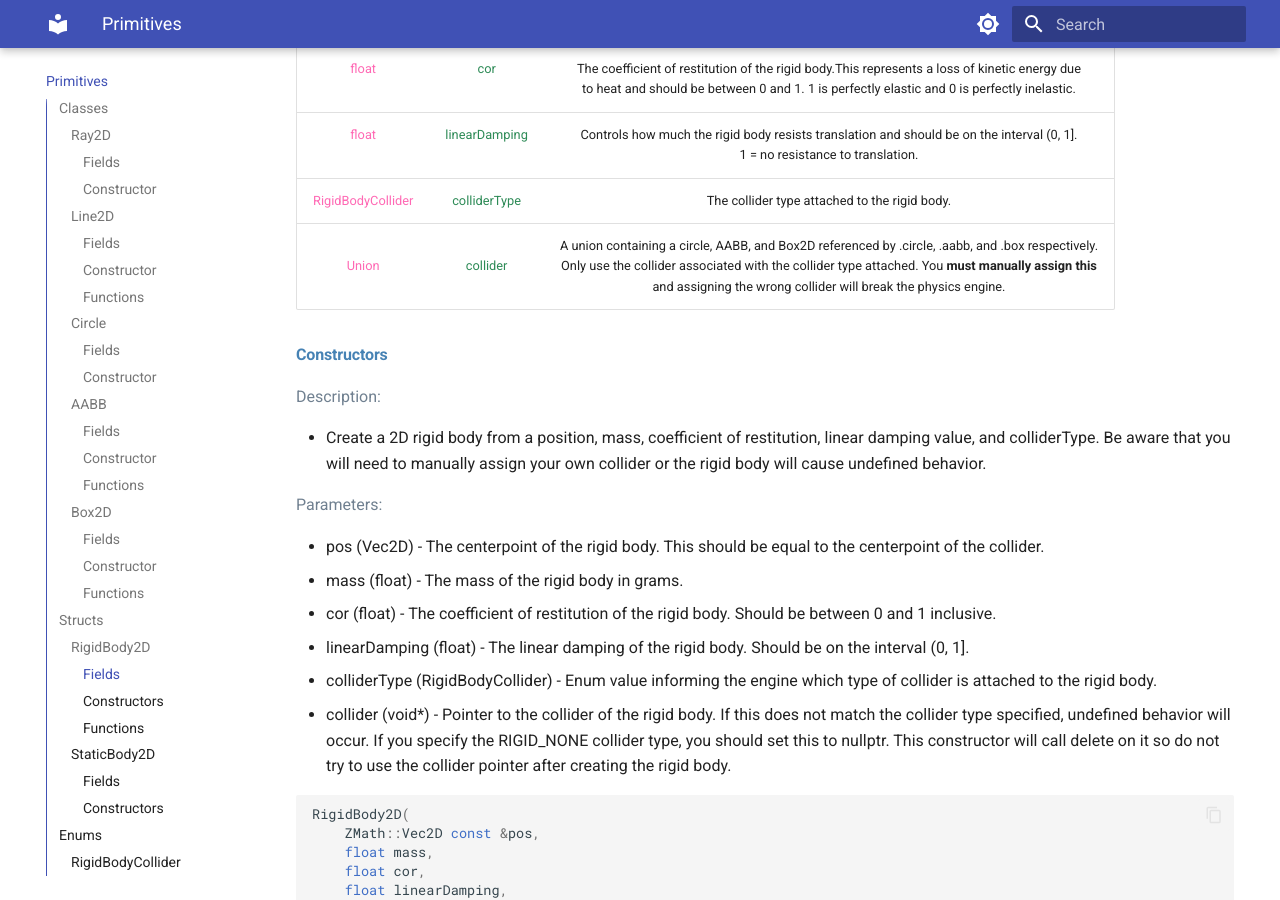
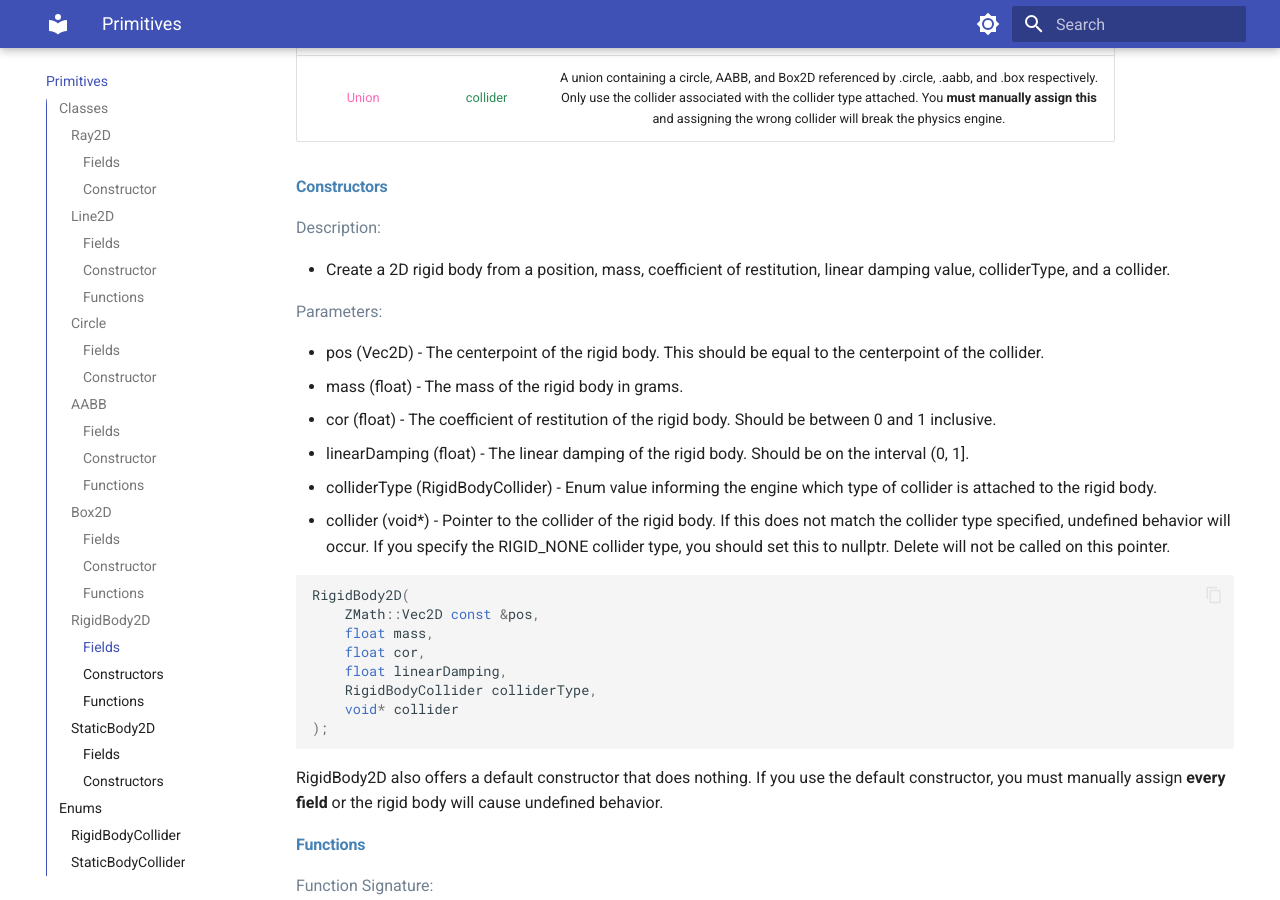
Before and after one commit to Salamence064/Zeta2D, an MkDocs documentation site: the page built from docs/primitives.md, in a window 1280 px wide and 900 px high, scrolled down 4869 px. Built offline with MkDocs 1.6.1 and Material for MkDocs 9.7.7, drawn with Linux system fonts in a browser that asks for light colours; some of the changed text lies outside the part shown.

Commit message:
some updates

````diff
--- a/docs/primitives.md
+++ b/docs/primitives.md
@@ -147,11 +147,6 @@ ZMath::Vec2D getHalfsize() const;  // Returns the Box2D's halfsize.
 ZMath::Vec2D* getVertices() const; // Returns a pointer array of size 4 with the vertices of the Box2D in global space.
 ```
 
-___
-
-## <span style="color:fuchsia">Structs</span>
-This subsection talks about the structs contained in the Primitives namespace. Both of these structs &#8212; RigidBody2D and StaticBody2D &#8212; store vital information about a rigid or static body respectively.
-
 ### <span style="color:darkolivegreen">RigidBody2D</span>
 This struct models a 2D rigid body. A rigid body is an object that's affected by physics. It has various fields storing information to use for physics updates. Below are the core fields and functions.
 
@@ -171,7 +166,7 @@ This struct models a 2D rigid body. A rigid body is an object that's affected by
 #### <span style="color:steelblue">Constructors</span>
 <span style="color:slategrey">Description:</span>
 
-* Create a 2D rigid body from a position, mass, coefficient of restitution, linear damping value, and colliderType. Be aware that you will need to manually assign your own collider or the rigid body will cause undefined behavior.
+* Create a 2D rigid body from a position, mass, coefficient of restitution, linear damping value, colliderType, and a collider.
 
 <span style="color:slategrey">Parameters:</span>
 
@@ -180,7 +175,7 @@ This struct models a 2D rigid body. A rigid body is an object that's affected by
 * cor (float) - The coefficient of restitution of the rigid body. Should be between 0 and 1 inclusive.
 * linearDamping (float) - The linear damping of the rigid body. Should be on the interval (0, 1].
 * colliderType (RigidBodyCollider) - Enum value informing the engine which type of collider is attached to the rigid body.
-* collider (void*) - Pointer to the collider of the rigid body. If this does not match the collider type specified, undefined behavior will occur. If you specify the RIGID_NONE collider type, you should set this to nullptr. This constructor will call delete on it so do not try to use the collider pointer after creating the rigid body.
+* collider (void*) - Pointer to the collider of the rigid body. If this does not match the collider type specified, undefined behavior will occur. If you specify the RIGID_NONE collider type, you should set this to nullptr. Delete will not be called on this pointer.
 
 ```c++
 RigidBody2D(
@@ -212,6 +207,7 @@ void update(ZMath::Vec2D const &g, float dt);
 * g (Vec2D) - The acceleration due to gravity.
 * dt (float) - Amount of time passed since the last update.
 
+
 ### <span style="color:darkolivegreen">StaticBody2D</span>
 This struct models a 2D static body. A static body is an object unaffected by physics. Static bodies are commonly used to model walls, goals, death zones, etc. as those objects should be unaffected by physics. Static bodies still contain a collider, allowing you to check and resolve static body collisions how you see fit. Below are the core fields.
 
@@ -226,13 +222,13 @@ This struct models a 2D static body. A static body is an object unaffected by ph
 #### <span style="color:steelblue">Constructors</span>
 <span style="color:slategrey">Description:</span>
 
-* Create a 2D static body from a position and colliderType. Be aware that you will need to manually assign your own collider or the static body will cause undefined behavior.
+* Create a 2D static body from a position, colliderType, and collider.
 
 <span style="color:slategrey">Parameters:</span>
 
 * pos (Vec2D) - The centerpoint of the static body. This should be equal to the centerpoint of the collider.
 * colliderType (StaticBodyCollider) - Enum value informing the engine which type of collider is attached to the static body.
-* collider (void*) - Pointer to the collider of the static body. If this does not match the collider type specified, undefined behavior will occur. If you specify the STATIC_NONE collider type, you should set this to nullptr. This constructor will call delete on it so do not try to use the collider pointer after creating the static body.
+* collider (void*) - Pointer to the collider of the static body. If this does not match the collider type specified, undefined behavior will occur. If you specify the STATIC_NONE collider type, you should set this to nullptr. Delete will not be called on this pointer.
 
 ```c++
 StaticBody2D(ZMath::Vec2D const &pos, StaticBodyCollider colliderType, void* collider);
````
Also changed, not shown: docs/index.md (+1 -1 lines), 1 other file.
